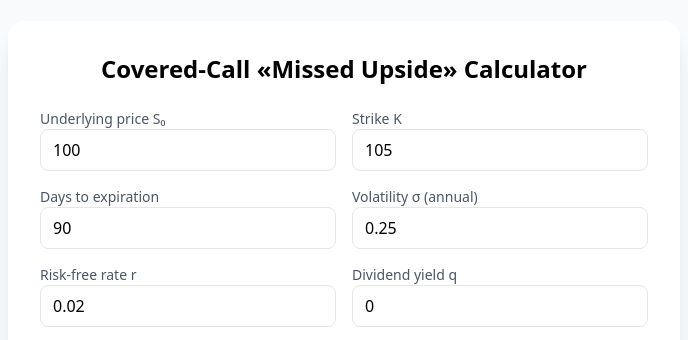
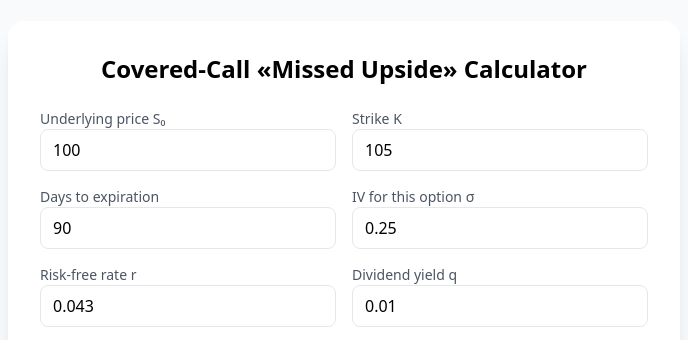
Before and after one commit to ErikNayman/OptionsCalculator, a plain HTML site: page index.html in a window 1280 px wide. Shown: the part 123-463 px from the top of the page, 296-984 px from the left. Drawn offline with nearby package versions, Linux system fonts and the light colour scheme.

Commit message:
index.html

```diff
--- a/index.html
+++ b/index.html
@@ -32,26 +32,26 @@
       </label>
 
       <label class="flex flex-col">
-        <span class="text-sm text-gray-600">Volatility σ (annual)</span>
+        <span class="text-sm text-gray-600">IV for this option σ</span>
         <input id="sigma" type="number" value="0.25" step="0.01"
                class="border rounded-lg px-3 py-2">
       </label>
 
       <label class="flex flex-col">
         <span class="text-sm text-gray-600">Risk-free rate r</span>
-        <input id="r" type="number" value="0.02" step="0.0001"
+        <input id="r" type="number" value="0.043" step="0.0001"
                class="border rounded-lg px-3 py-2">
       </label>
 
       <label class="flex flex-col">
         <span class="text-sm text-gray-600">Dividend yield q</span>
-        <input id="q" type="number" value="0" step="0.0001"
+        <input id="q" type="number" value="0.01" step="0.0001"
                class="border rounded-lg px-3 py-2">
       </label>
 
       <label class="flex flex-col">
         <span class="text-sm text-gray-600">Simulations N</span>
-        <input id="N" type="number" value="50000" step="1000"
+        <input id="N" type="number" value="50000" step="10000"
                class="border rounded-lg px-3 py-2">
       </label>
 
```
